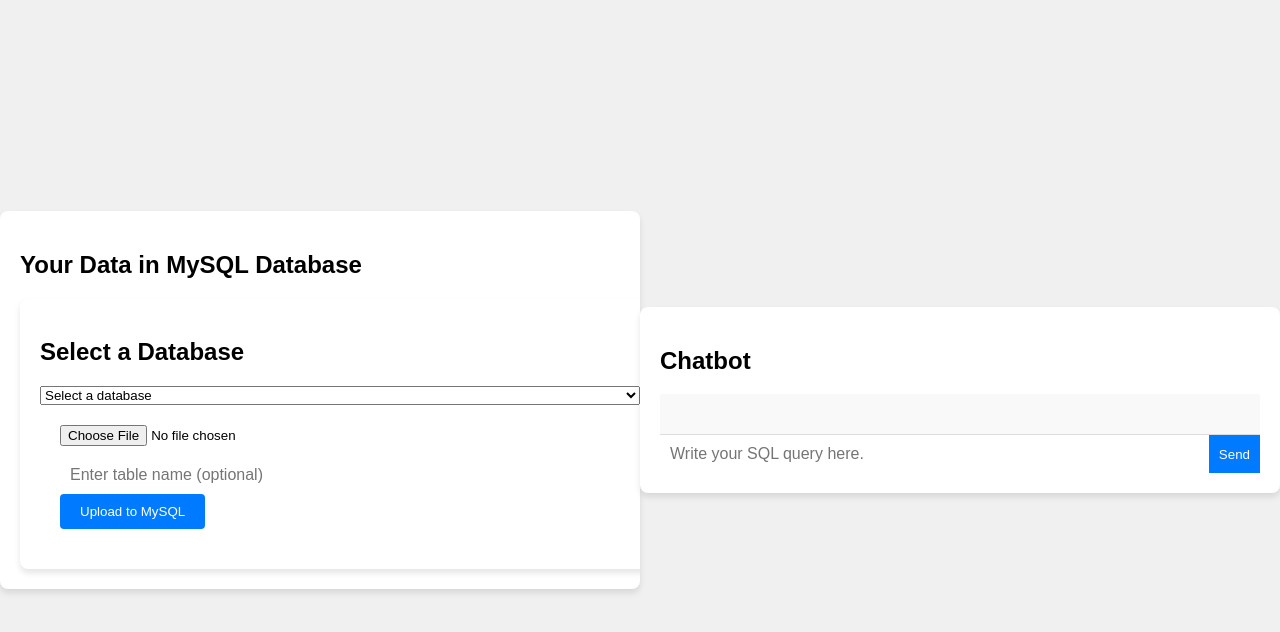
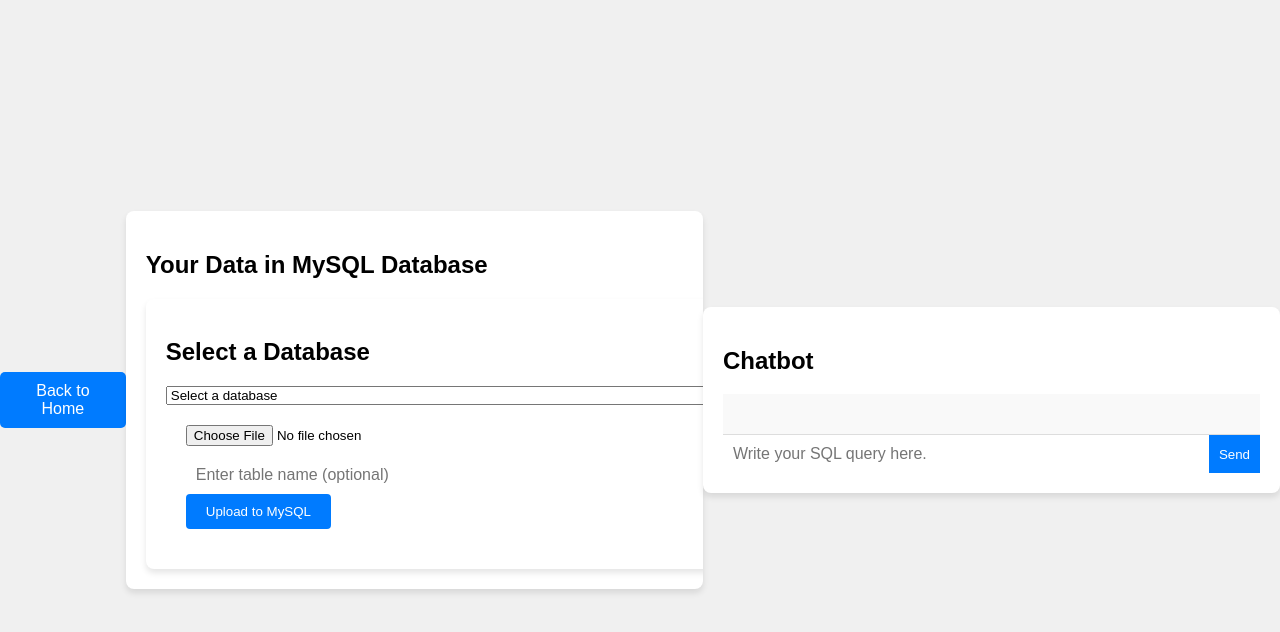
Before and after one commit to Modak-Rosogulla/ChatDB, a FastAPI app: page /mysql in a window 1280 px wide. Shown: the top 632 px of the page. Run offline with FastAPI, Linux system fonts and the light colour scheme.

Commit message:
added back button, messages in chat instead of alerts

```diff
--- a/app/main.py
+++ b/app/main.py
@@ -9,7 +9,7 @@ from fastapi.responses import JSONResponse
 import os
 import shutil
 from pydantic import BaseModel
-from app.sql_helpers import SqlHelper
+from app.sql_helpers import SqlHelper, generate_create_table_query
 import csv
 
 load_dotenv()
@@ -251,7 +251,7 @@ async def upload_to_mysql(file: UploadFile = File(...), table_name: str = None):
     - Inserts all the file's data into the created table
     """
     try:
-        # Save uploaded file to a local folder
+    # Save uploaded file to a local folder
         print(f"[Inside upload_to_mysql] uploading")
         upload_folder = "uploads/"
         os.makedirs(upload_folder, exist_ok=True)
@@ -282,7 +282,7 @@ async def upload_to_mysql(file: UploadFile = File(...), table_name: str = None):
 
                 print(f"created table {table_name}")
                 # Insert data into the table
-                insert_data_into_table(table_name, columns, rows)
+                sql_obj.insert_data_into_table(table_name, columns, rows)
 
         # Process JSON file
         elif file_extension == ".json":
@@ -297,7 +297,7 @@ async def upload_to_mysql(file: UploadFile = File(...), table_name: str = None):
                     sql_obj.execute_user_query(create_table_query)
 
                     # Insert data into the table
-                    insert_data_into_table(table_name, columns, rows)
+                    sql_obj.insert_data_into_table(table_name, columns, rows)
                 else:
                     raise HTTPException(status_code=400, detail="JSON file must contain a list of objects.")
 
@@ -308,29 +308,3 @@ async def upload_to_mysql(file: UploadFile = File(...), table_name: str = None):
 
     except Exception as e:
         return JSONResponse(content={"error": str(e)}, status_code=500)
-
-
-
-def generate_create_table_query(table_name, columns):
-    """
-    Generate a SQL query to create a table based on the provided column names.
-    """
-    columns_definition = ", ".join([f"`{col}` TEXT" for col in columns])  # Default to TEXT for simplicity
-    query = f"CREATE TABLE IF NOT EXISTS `{table_name}` ({columns_definition});"
-    return query
-
-
-def insert_data_into_table(table_name, columns, rows):
-    """
-    Insert data into a table row by row.
-    """
-    placeholders = ", ".join(["%s"] * len(columns))
-    query = f"INSERT INTO `{table_name}` ({', '.join(columns)}) VALUES ({placeholders})"
-
-    # Prepare rows as tuples
-    values = [tuple(row[col] for col in columns) for row in rows]
-
-    # Execute query for all rows
-    for value in values:
-        sql_obj.cursor.execute(query, value)
-    sql_obj.connection.commit()
--- a/app/sql_helpers.py
+++ b/app/sql_helpers.py
@@ -11,18 +11,8 @@ class SqlHelper:
     def __init__(self):
         self.connection = self.create_connection()
         self.cursor = self.connection.cursor()
-        # self.create_database_sample()
-
-        # # Fetch results from SHOW DATABASES
-        # self.cursor.execute('SHOW DATABASES')
-        # databases = self.cursor.fetchall()
-        # print(f"Databases: {databases}")
-
-        # self.select_database("hello_Databases")
-
 
     def create_connection(self):
-
         connection = mysql.connector.connect(
             host=SQL_HOST,
             user=SQL_USER,
@@ -45,12 +35,51 @@ class SqlHelper:
         self.cursor.execute("CREATE DATABASE IF NOT EXISTS hello_Databases")
 
 
+    def insert_data_into_table(self, table_name, columns, rows):
+        """
+        Insert data into a table row by row.
+        """
+        placeholders = ", ".join(["%s"] * len(columns))
+        query = f"INSERT INTO `{table_name}` ({', '.join(columns)}) VALUES ({placeholders})"
+
+        # Prepare rows as tuples
+        values = [tuple(row[col] for col in columns) for row in rows]
+
+        # Execute query for all rows
+        for value in values:
+            self.cursor.execute(query, value)
+        self.connection.commit()
+
+
+
 if __name__ == "__main__":
     sql_obj = SqlHelper()
 
     sql_obj.execute_user_query("CREATE TABLE IF NOT EXISTS hello_world_1 (id INT PRIMARY KEY, name VARCHAR(255))")
     tables = sql_obj.execute_user_query("SHOW TABLES;")
+    print(f"output1: {tables}")
 
-    # print(f"type: {type(output)}")
-    print(f"output1: {tables}")
-    # print(f"output: {output}")
+
+def generate_create_table_query(table_name, columns):
+    """
+    Generate a SQL query to create a table based on the provided column names.
+    """
+    columns_definition = ", ".join([f"`{col}` TEXT" for col in columns])  # Default to TEXT for simplicity
+    query = f"CREATE TABLE IF NOT EXISTS `{table_name}` ({columns_definition});"
+    return query
+
+
+# def insert_data_into_table(table_name, columns, rows):
+#     """
+#     Insert data into a table row by row.
+#     """
+#     placeholders = ", ".join(["%s"] * len(columns))
+#     query = f"INSERT INTO `{table_name}` ({', '.join(columns)}) VALUES ({placeholders})"
+
+#     # Prepare rows as tuples
+#     values = [tuple(row[col] for col in columns) for row in rows]
+
+#     # Execute query for all rows
+#     for value in values:
+#         sql_obj.cursor.execute(query, value)
+#     sql_obj.connection.commit()
--- a/static/css/style.css
+++ b/static/css/style.css
@@ -240,3 +240,26 @@ body {
     color: #555;
     margin-left: 5px;
 }
+
+
+.back-button-container {
+    margin: 20px 0;
+    text-align: center;
+}
+
+.back-button {
+    display: inline-block;
+    padding: 10px 20px;
+    font-size: 16px;
+    text-decoration: none;
+    color: #fff;
+    background-color: #007bff;
+    border-radius: 5px;
+    border: none;
+    cursor: pointer;
+    transition: background-color 0.3s ease;
+}
+
+.back-button:hover {
+    background-color: #0056b3;
+}
--- a/templates/mysql.html
+++ b/templates/mysql.html
@@ -9,6 +9,10 @@
 
 </head>
 <body>
+    <div class="back-button-container">
+        <a href="/" class="back-button">Back to Home</a>
+    </div>
+
     <div class="container">
         <h2>Your Data in MySQL Database</h2>
         <!-- <div id="json-viewer"></div> -->
@@ -47,22 +51,6 @@
 
 
       <script>
-
-            // async function loadSQLData() {
-
-            //     try {
-            //         const response = await fetch('/mysql_data');
-            //         if (!response.ok) {
-            //             throw new Error(`Error fetching data: ${response.statusText}`);
-            //         }
-            //         const data = await response.json();
-            //         // const container = document.getElementById('json-viewer');
-            //         // createTree(container, data);
-            //     } catch (error) {
-            //         console.error(error);
-            //         // Optionally display an error message in the UI
-            //     }
-            // }
             async function loadSQLData() {
                   try {
                       const response = await fetch('/mysql_data');
@@ -133,8 +121,10 @@
                       }
 
                       const data = await response.json();
-                      alert(data.message);
+                    //   alert(data.message);
+                    addMessageToChat('bot', data.message);
                   } catch (error) {
+                        addMessageToChat('bot', `Error: ${error.message}`);
                       console.error(error);
                   }
                   }
@@ -155,12 +145,22 @@
 
               if (response.ok) {
                   const result = await response.json();
-                  alert(result.message);
+                //   alert(result.message);
+                    addMessageToChat('bot', result.message);
               } else {
                   const error = await response.json();
+                  addMessageToChat('bot', `Error: ${error.error}`);
                   alert(`Error: ${error.error}`);
               }
           };
+
+
+          document.getElementById('chat-input').addEventListener('keydown', (event) => {
+                if (event.key === 'Enter') {
+                    event.preventDefault(); // Prevent the default action (submitting a form if inside a form)
+                    sendMessage(); // Call the sendMessage function
+                }
+            });
 
         </script>
 
```
Also changed, not shown: templates/firebase.html (+12 -0 lines).
